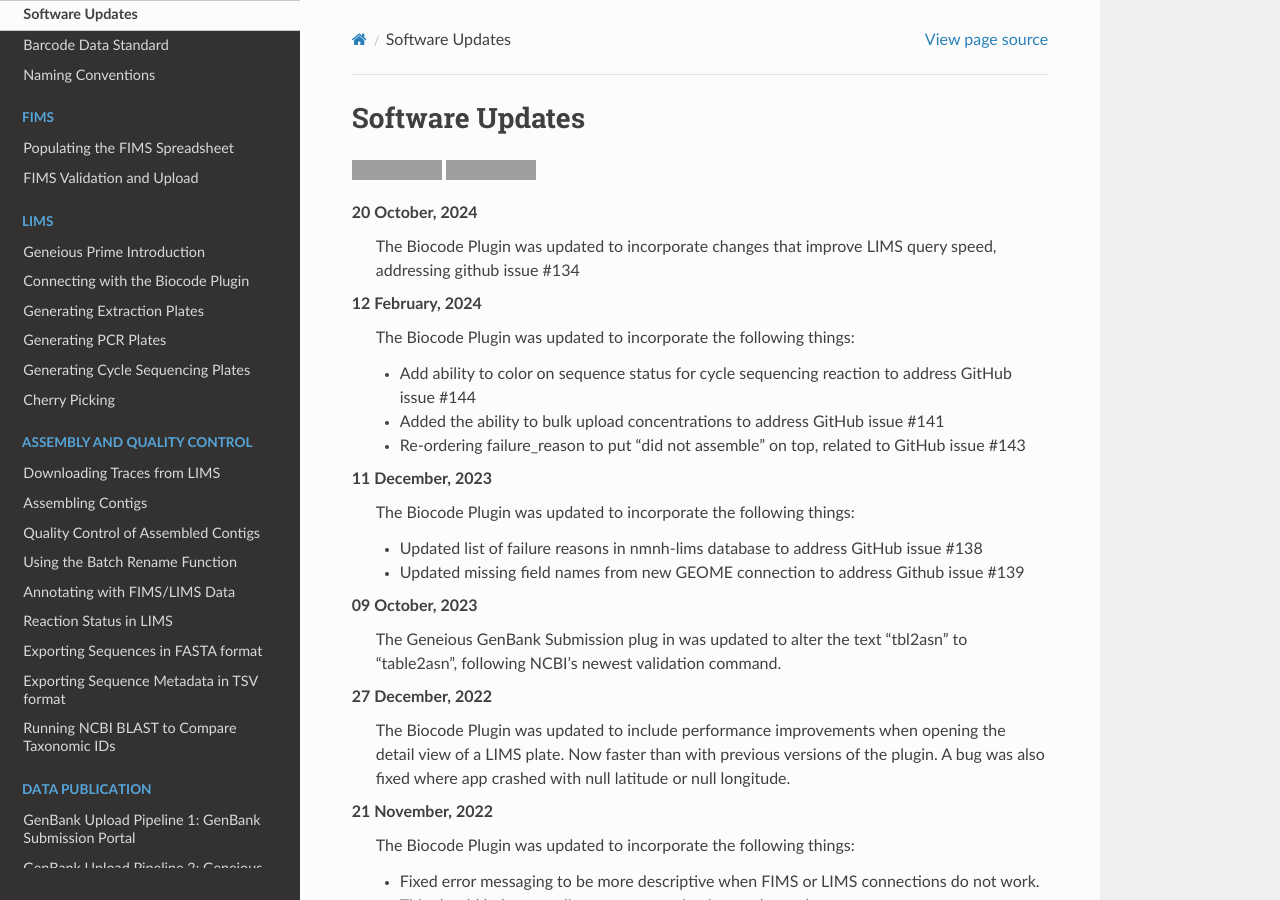
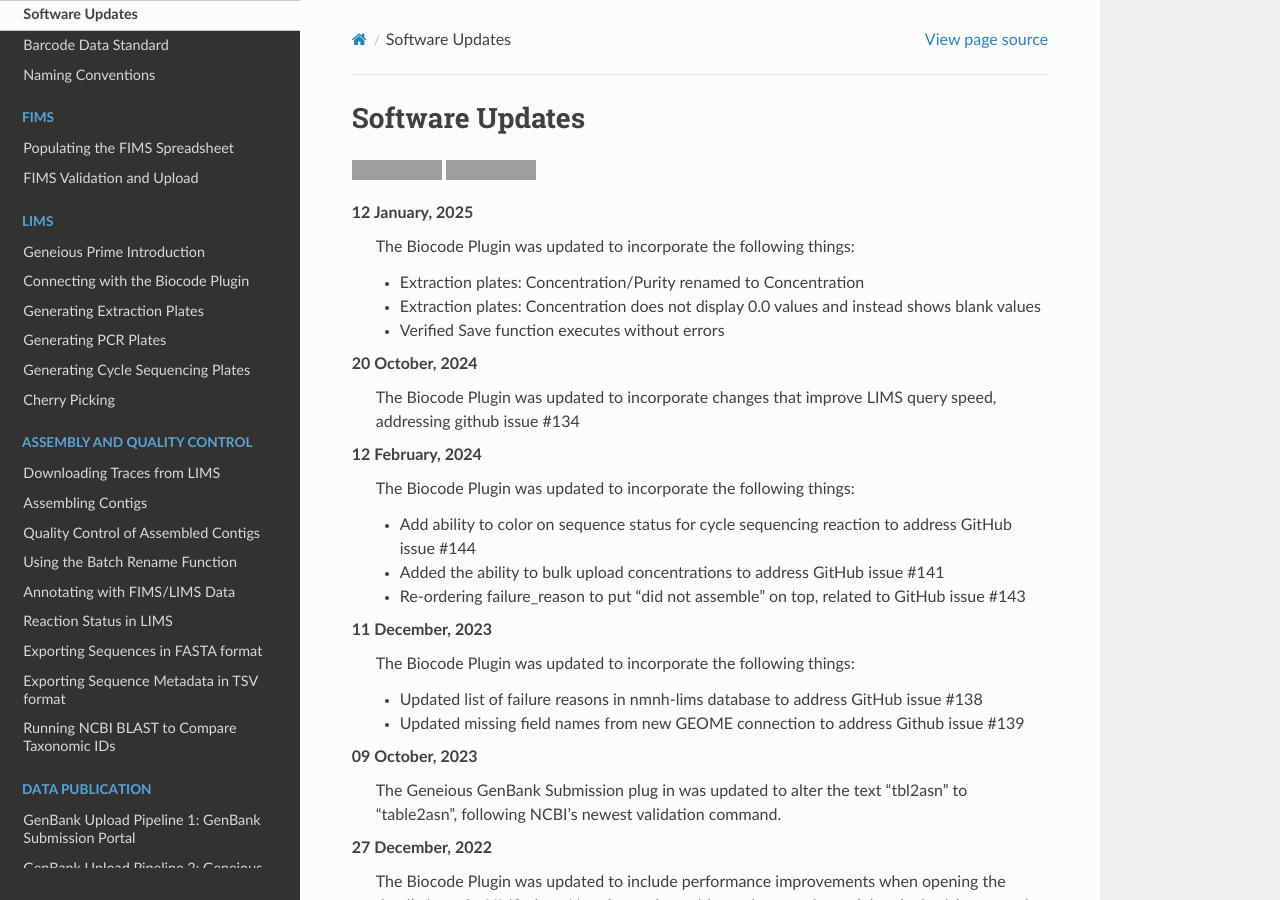
Before and after one commit to SIBarcodeNetwork/ReadtheDocsMaster, a Sphinx documentation site: the page built from Docs/software_updates.rst, in a window 1280 px wide and 900 px high. Built offline with Sphinx 7.4.7 and the Read the Docs theme 3.1.0, drawn with Linux system fonts in a browser that asks for light colours; grey boxes are pictures that could not be loaded.

Commit message:
Update software_updates.rst
biocode LIMS plug in update 3.0.23

```diff
--- a/Docs/software_updates.rst
+++ b/Docs/software_updates.rst
@@ -3,11 +3,18 @@
 Software Updates
 =================
 
-.. image:: https://img.shields.io/badge/Biocode%20Plugin%20Version-3.0.22-green.svg
-    :target: https://github.com/biocodellc/biocode-lims/releases/download/v3.0.22/BiocodePlugin_3_0_22.gplugin
+.. image:: https://img.shields.io/badge/Biocode%20Plugin%20Version-3.0.23-green.svg
+    :target: https://github.com/biocodellc/biocode-lims/releases/download/v3.0.23/BiocodePlugin_3_0_23.gplugin
 
 .. image:: https://img.shields.io/badge/GenBank%20Upload%20Plugin%20Version-1.7.0-green.svg
     :target: https://assets.geneious.com/plugins/GenbankSubmission_1_7_0.gplugin
+
+12 January, 2025
+	The Biocode Plugin was updated to incorporate the following things:
+
+	* Extraction plates: Concentration/Purity renamed to Concentration
+	* Extraction plates: Concentration does not display 0.0 values and instead shows blank values
+	* Verified Save function executes without errors
 
 20 October, 2024
 	The Biocode Plugin was updated to incorporate changes that improve LIMS query speed, addressing github issue #134
```
